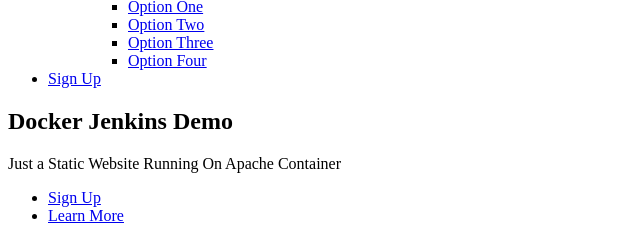
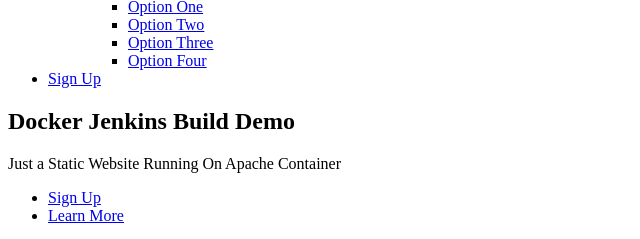
Before and after one commit to dockerdemo/apache, a plain HTML site: page website/index.html in a window 1280 px wide. Shown: the part 190-429 px from the top of the page, 0-640 px from the left. Drawn offline with Linux system fonts and the light colour scheme; a script that the page names is missing.

Commit message:
Dockerfile update

```diff
--- a/website/index.html
+++ b/website/index.html
@@ -56,7 +56,7 @@
 
 		<!-- Banner -->
 			<section id="banner">
-				<h2>Docker Jenkins Demo</h2>
+				<h2>Docker Jenkins Build Demo</h2>
 				<p>Just a Static Website Running On Apache Container</p>
 				<ul class="actions">
 					<li><a href="#" class="button special">Sign Up</a></li>
```
Also changed, not shown: 1 other file.
